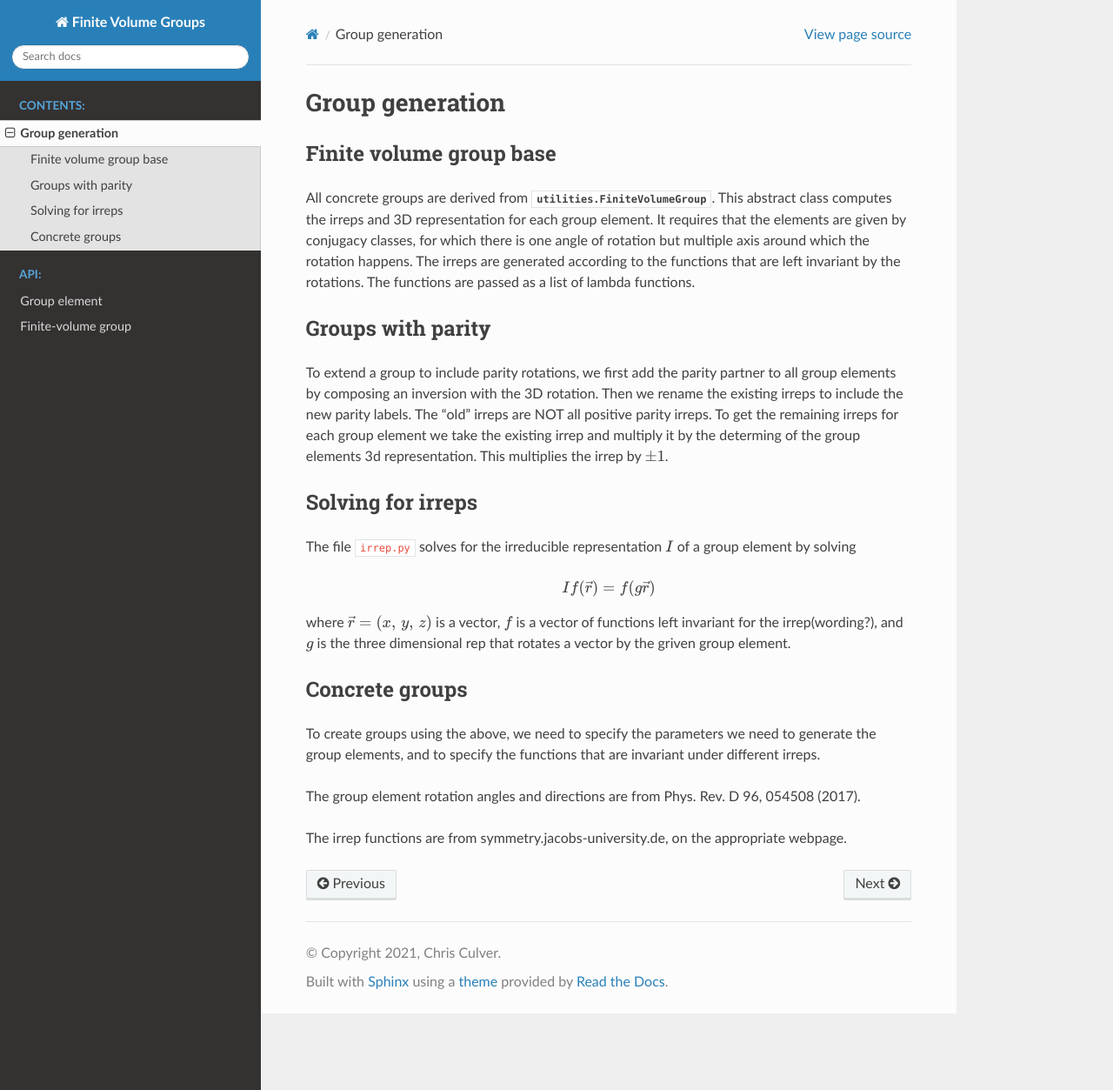
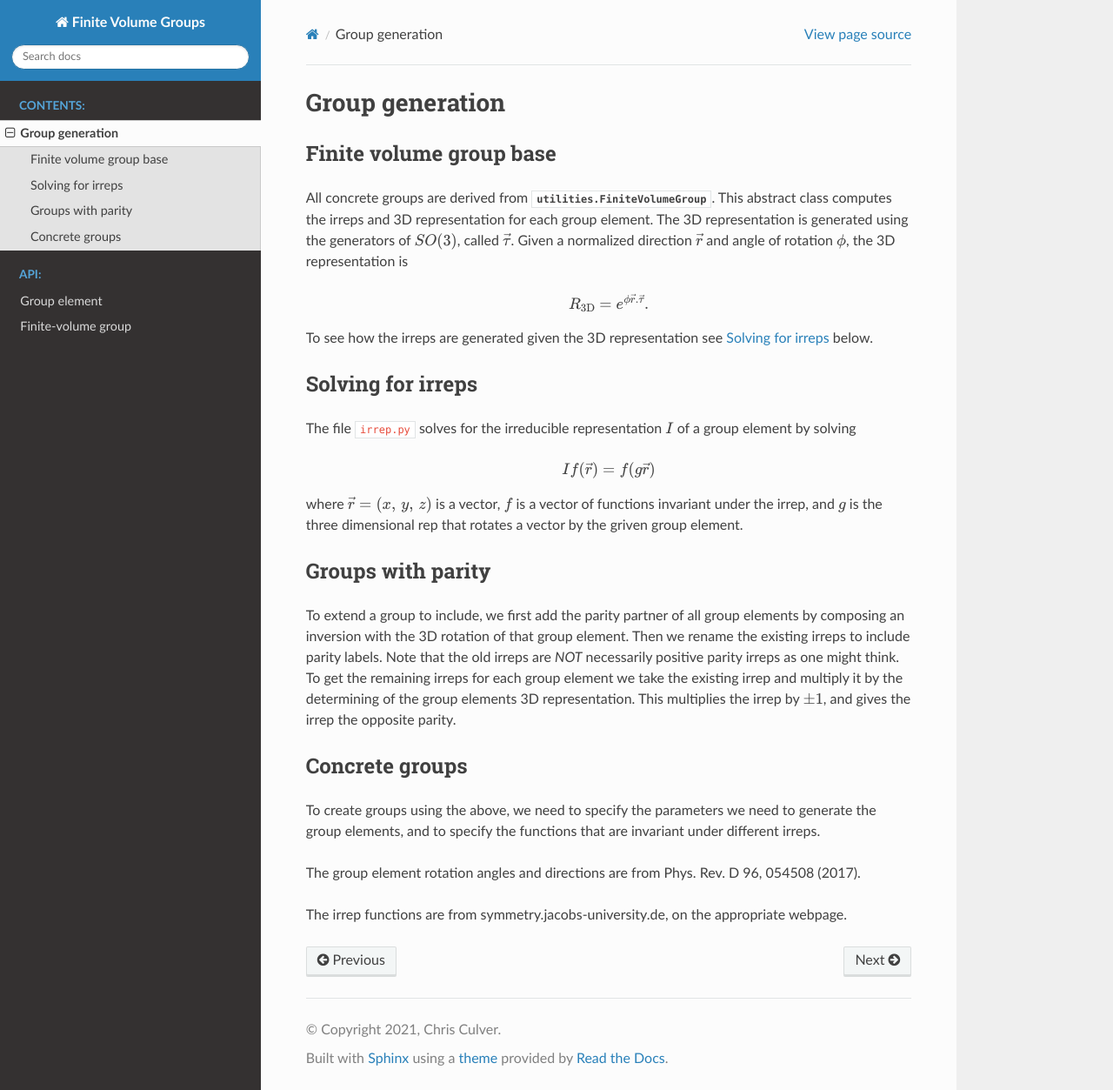
Before and after one commit to chrisculver/FiniteVolumeGroups, a Sphinx documentation site: the page built from docs/generation.rst, in a window 1280 px wide and 1253 px high. Shown: the whole window at 87% size. Built offline with Sphinx 7.4.7 and the Read the Docs theme 2.0.0, drawn with Linux system fonts in a browser that asks for light colours.

```diff
--- a/docs/finiteVolumeGroup.rst
+++ b/docs/finiteVolumeGroup.rst
@@ -2,5 +2,4 @@ Finite-volume group
 ===================
 
 .. autoclass:: utilities.FiniteVolumeGroup
-   :members:
-   :undoc-members:
+   :members: irrep
--- a/docs/generation.rst
+++ b/docs/generation.rst
@@ -3,23 +3,12 @@ Group generation
 
 Finite volume group base
 ------------------------
-All concrete groups are derived from :py:class:`utilities.FiniteVolumeGroup`.  This
-abstract class computes the irreps and 3D representation for each group element.
-It requires that the elements are given by conjugacy classes, for which there is one
-angle of rotation but multiple axis around which the rotation happens.  The irreps
-are generated according to the functions that are left invariant by the rotations.
-The functions are passed as a list of lambda functions.
+All concrete groups are derived from :py:class:`utilities.FiniteVolumeGroup`.  This abstract class computes the irreps and 3D representation for each group element.  The 3D representation is generated using the generators of :math:`SO(3)`, called :math:`\vec{\tau}`.  Given a normalized direction :math:`\vec{r}` and angle of rotation :math:`\phi`, the 3D representation is
 
-Groups with parity
-----------------------
-To extend a group to include parity rotations, we first add the parity partner to all
-group elements by composing an inversion with the 3D rotation.  Then we rename
-the existing irreps to include the new parity labels.  The "old" irreps are NOT all
-positive parity irreps.  To get the remaining irreps for each group element we take
-the existing irrep and multiply it by the determing of the group elements 3d representation.
-This multiplies the irrep by :math:`\pm 1`.
+.. math::
+   R_{\text{3D}}=e^{\phi \vec{r}.\vec{\tau}}.
 
-
+To see how the irreps are generated given the 3D representation see `Solving for irreps`_ below.
 
 Solving for irreps
 ------------------
@@ -29,10 +18,18 @@ representation :math:`I` of a group element by solving
 .. math::
    If(\vec{r})=f(g\vec{r})
 
-where :math:`\vec{r}=(x,\,y,\,z)` is a vector, :math:`f` is a vector of functions left
-invariant for the irrep(wording?), and :math:`g` is the three dimensional rep that rotates
+where :math:`\vec{r}=(x,\,y,\,z)` is a vector, :math:`f` is a vector of functions
+invariant under the irrep, and :math:`g` is the three dimensional rep that rotates
 a vector by the griven group element.
 
+Groups with parity
+----------------------
+To extend a group to include, we first add the parity partner of all
+group elements by composing an inversion with the 3D rotation of that group element.  Then we rename
+the existing irreps to include parity labels.  Note that the old irreps are *NOT*
+necessarily positive parity irreps as one might think.  To get the remaining irreps for each group element we take
+the existing irrep and multiply it by the determining of the group elements 3D representation.
+This multiplies the irrep by :math:`\pm 1`, and gives the irrep the opposite parity.
 
 Concrete groups
 ---------------
--- a/docs/groupElement.rst
+++ b/docs/groupElement.rst
@@ -2,5 +2,4 @@ Group element
 =============
 
 .. autoclass:: utilities.GroupElement
-   :members:
-   :undoc-members:
+   :members: __call__
```
Also changed, not shown: 1 other file.
